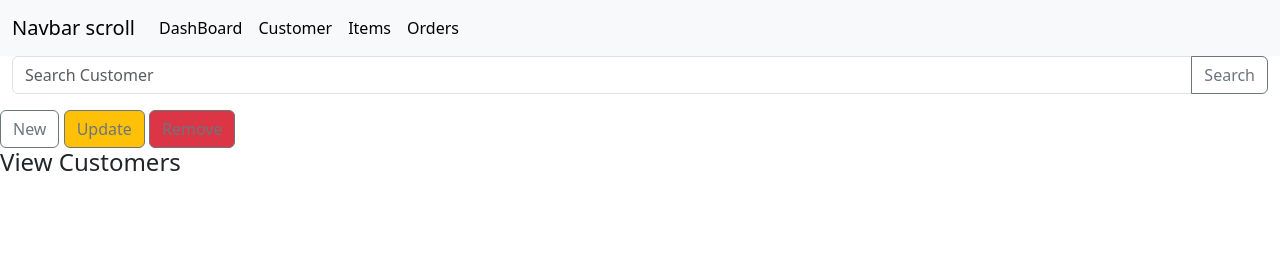
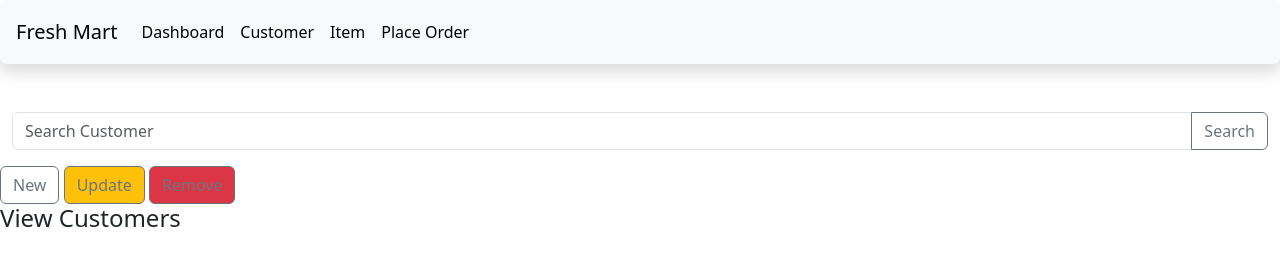
Before and after one commit to erangahasakalum/posSystem, a plain HTML site: page customerForm.html in a window 1280 px wide. Drawn offline with nearby package versions, Linux system fonts and the light colour scheme.

Commit message:
change nav bar

```diff
--- a/customerForm.html
+++ b/customerForm.html
@@ -11,30 +11,22 @@
     </style>
 </head>
 <body>
-<header>
-    <nav>
-        <nav class="navbar navbar-expand-lg bg-body-tertiary ">
+<header id="header">
+    <nav class="navbar shadow p-1 mb-5 bg-body-tertiary rounded padding" style="background-color: #ffffff;">
+        <nav class="navbar navbar-expand-lg">
             <div class="container-fluid">
-                <a class="navbar-brand" href="#">Navbar scroll</a>
-                <button class="navbar-toggler" type="button" data-bs-toggle="collapse" data-bs-target="#navbarScroll"
-                        aria-controls="navbarScroll" aria-expanded="false" aria-label="Toggle navigation">
+                <a id="DashGroStore" class="navbar-brand" href="#">Fresh Mart</a>
+                <button class="navbar-toggler" type="button" data-bs-toggle="collapse" data-bs-target="#navbarNavAltMarkup" aria-controls="navbarNavAltMarkup" aria-expanded="false" aria-label="Toggle navigation">
                     <span class="navbar-toggler-icon"></span>
                 </button>
-                <div class="collapse navbar-collapse" id="navbarScroll">
-                    <ul class="navbar-nav me-auto my-2 my-lg-0 navbar-nav-scroll" style="--bs-scroll-height: 100px;">
-                        <li class="nav-item">
-                            <a class="nav-link active" aria-current="page" href="#">DashBoard</a>
-                        </li>
-                        <li class="nav-item">
-                            <a class="nav-link active" href="#">Customer</a>
-                        </li>
-                        <li class="nav-item">
-                            <a class="nav-link active" href="#">Items</a>
-                        </li>
-                        <li class="nav-item">
-                            <a class="nav-link active" href="#">Orders</a>
-                        </li>
-                    </ul>
+
+                <div class="collapse navbar-collapse headerPosition" id="navbarNavAltMarkup">
+                    <div class="navbar-nav position container topBotomBordersIn">
+                        <a class="nav-link active" aria-current="page" href="dashboardForm.html">Dashboard </a>
+                        <a class="nav-link active" href="customerForm.html">Customer</a>
+                        <a class="nav-link active" href="itemForm.html">Item</a>
+                        <a class="nav-link active" href="orderForm.html">Place Order</a>
+                    </div>
                 </div>
             </div>
         </nav>
```
